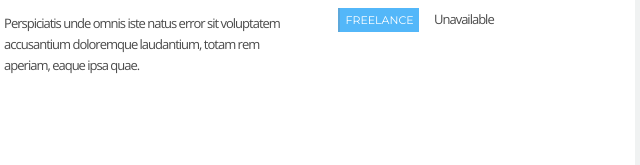
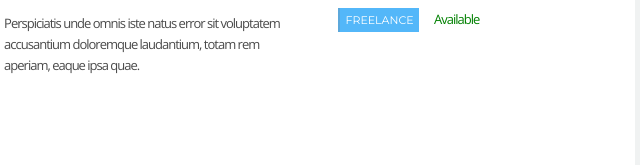
Before and after one commit to shaundlottering/resume, a plain HTML site: page index.html in a window 1280 px wide. Shown: the part 340-505 px from the top of the page, 458-1098 px from the left. Drawn offline with nearby package versions, Linux system fonts and the light colour scheme; a web font is replaced by a local one.

Commit message:
Update index.html

```diff
--- a/index.html
+++ b/index.html
@@ -79,7 +79,7 @@
                                     <li><h4>Age</h4> <div>27</div></li>
                                     <li><h4>Address</h4> <div>Johannesburg, South Africa</div></li>
                                     <li><h4>E-mail</h4> <div>shaundlottering@gmail.com</div></li>
-                                    <li><h4>freelance</h4> <div>Unavailable</div></li>
+                                    <li><h4>freelance</h4> <div style="color:green;">Available</div></li>
                                 </ul>
                             </div>
                         </div>
```
